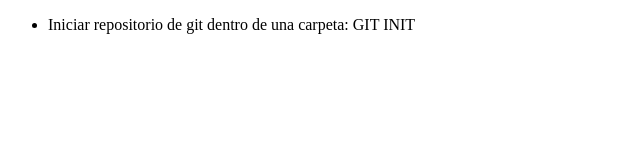
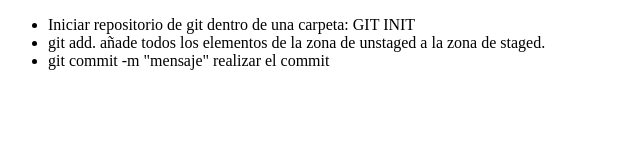
Before and after one commit to danisanguino85/git_remoto, a plain HTML site: page terminal.html in a window 1280 px wide. Shown: the whole page, without its empty margins (0-640 px from the left). Drawn offline with Linux system fonts and the light colour scheme.

Commit message:
este es mi segundo commit desde terminal

```diff
--- a/terminal.html
+++ b/terminal.html
@@ -10,6 +10,8 @@
 <body>
     <ul>
         <li>Iniciar repositorio de git dentro de una carpeta: GIT INIT</li>
+        <li>git add. añade todos los elementos de la zona de unstaged a la zona de staged.</li>
+        <li>git commit -m "mensaje" realizar el commit</li>
     </ul>
 </body>
 
```
